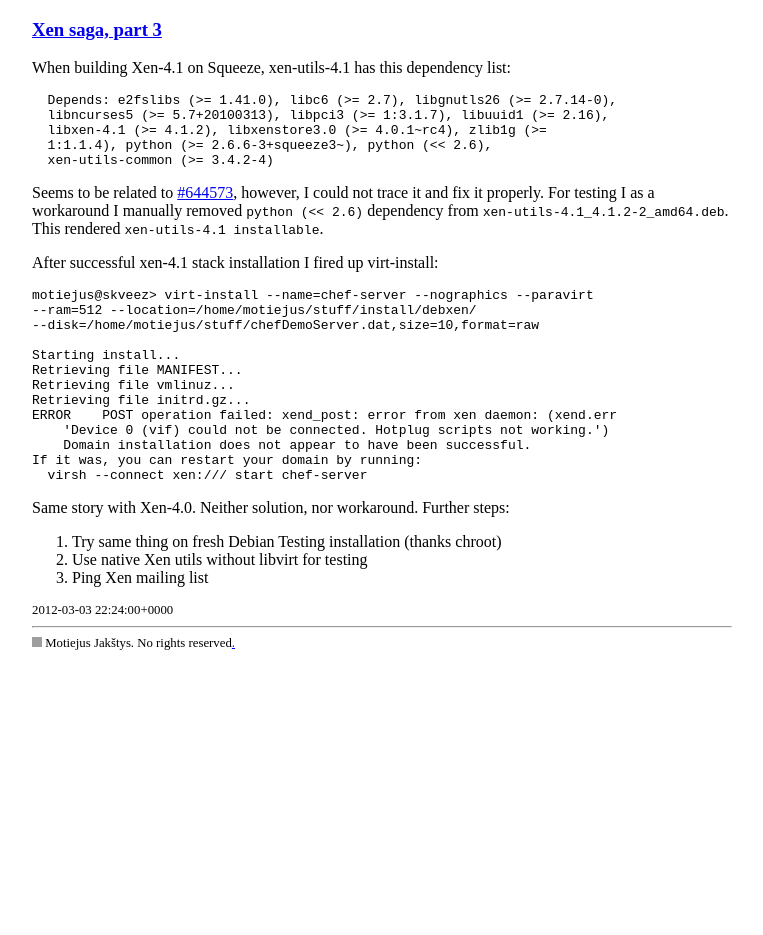
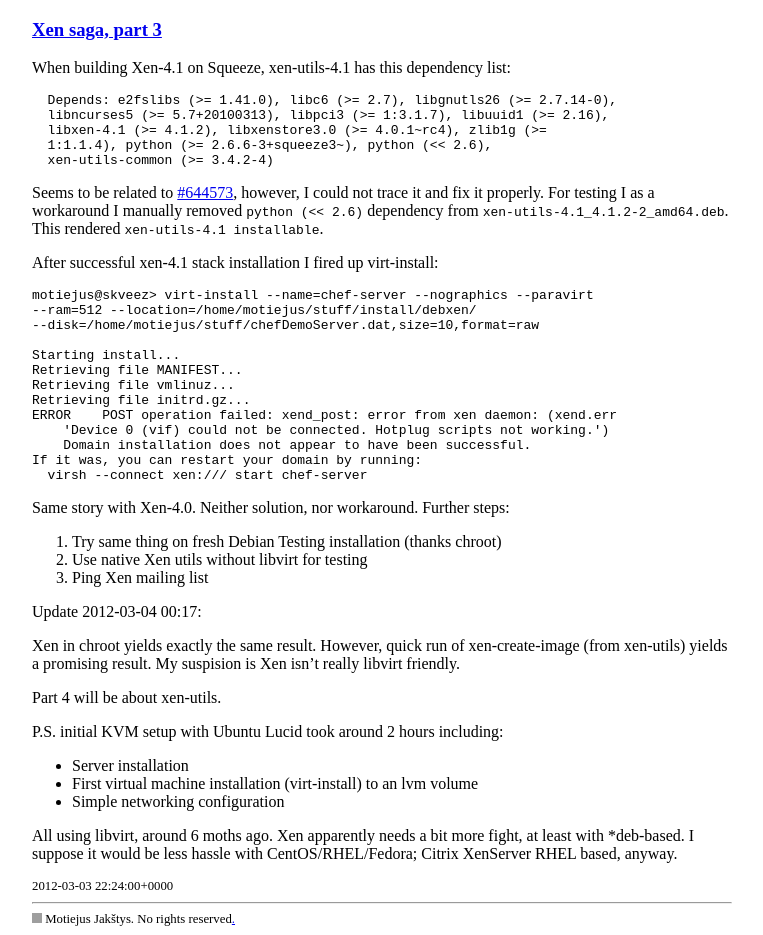
Before and after one commit to Motiejus/motiejus.github.com, a Jekyll site: the page built from _posts/2012-03-03-xen-saga-part3.markdown, in a window 1280 px wide. Shown: the whole page, without its empty margins (258-1021 px from the left). Built offline with Jekyll 4.4.1, drawn with Linux system fonts in a browser that asks for light colours; before the commit the page ends 900 px from its top, so only the background shows below that; grey boxes are pictures that could not be loaded.

Commit message:
Update Xen comments

```diff
--- a/_posts/2012-03-03-xen-saga-part3.markdown
+++ b/_posts/2012-03-03-xen-saga-part3.markdown
@@ -39,4 +39,22 @@
 2. Use native Xen utils without libvirt for testing
 3. Ping Xen mailing list
 
+Update 2012-03-04 00:17:
+
+Xen in chroot yields exactly the same result. However, quick run of
+xen-create-image (from xen-utils) yields a promising result. My suspision is
+Xen isn't really libvirt friendly.
+
+Part 4 will be about xen-utils.
+
+P.S. initial KVM setup with Ubuntu Lucid took around 2 hours including:
+
+* Server installation
+* First virtual machine installation (virt-install) to an lvm volume
+* Simple networking configuration
+
+All using libvirt, around 6 moths ago. Xen apparently needs a bit more fight,
+at least with *deb-based. I suppose it would be less hassle with
+CentOS/RHEL/Fedora; Citrix XenServer RHEL based, anyway.
+
 [bugreport]: http://bugs.debian.org/cgi-bin/bugreport.cgi?bug=644573
```
